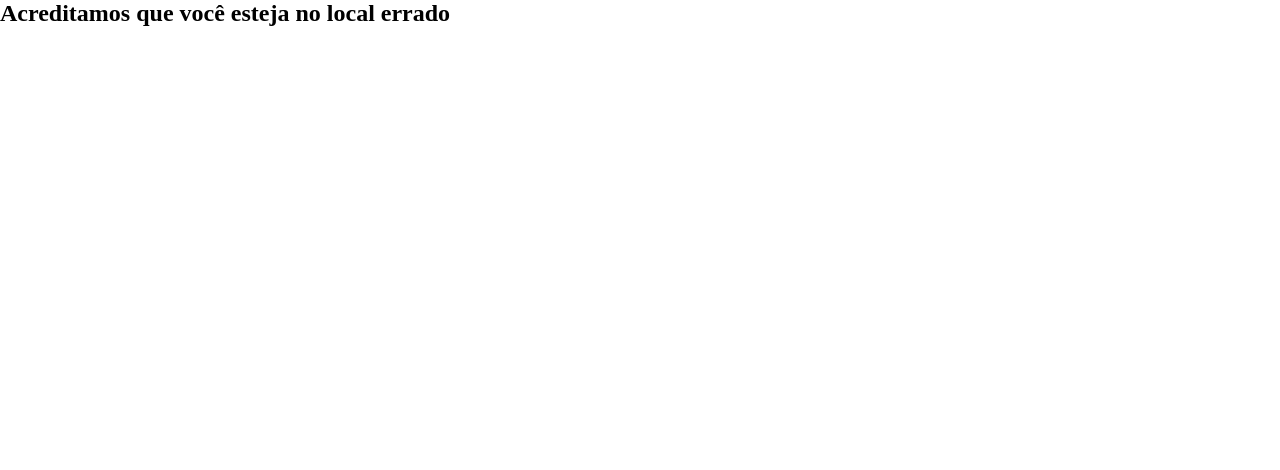
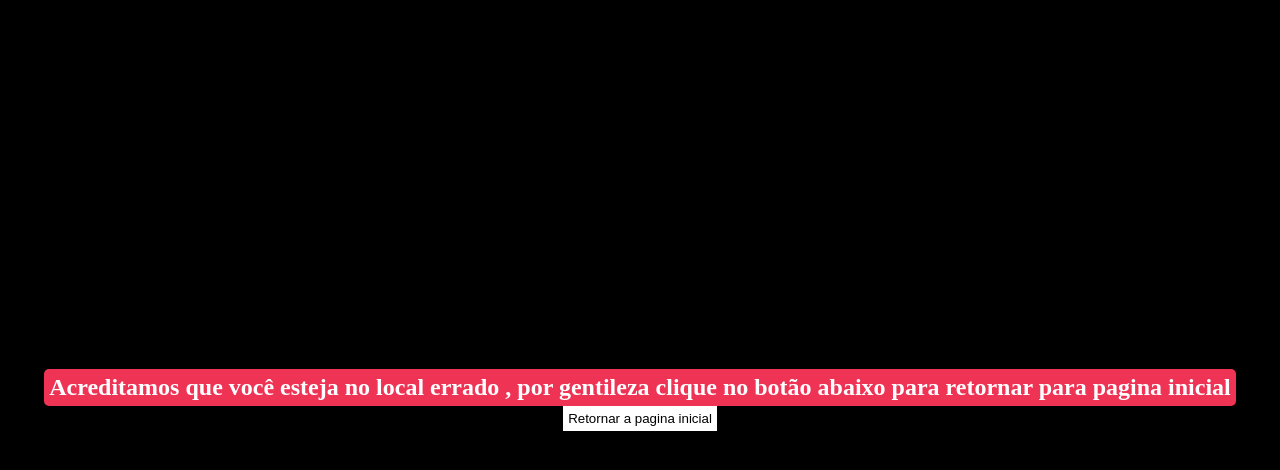
Before and after one commit to samuelrms/sustainability-un-optimization, a React (Create React App) app: page /404-not-found in a window 1280 px wide. Shown: the top 470 px of the page. Built offline with nearby package versions, Linux system fonts and the light colour scheme.

Commit message:
fix: Adjustment in the structuring of the container and button component and on page 404

```diff
--- a/src/app/pages/Error/Error.tsx
+++ b/src/app/pages/Error/Error.tsx
@@ -1,14 +1,22 @@
 import React from "react";
+import { useNavigate } from "react-router-dom";
+import { Button } from "../../shared/components";
 import { ContainerError } from "./styled";
 
 export const Error = () => {
+  const navigation = useNavigate();
+
+  const handleClick = () => {
+    navigation("/");
+  };
+
   return (
     <ContainerError>
       <h1>
-        Acreditamos que você esteja no local errado
-        {/* , por gentileza clique no
-        botão abaixo para retornar para pagina inicial */}
+        Acreditamos que você esteja no local errado , por gentileza clique no
+        botão abaixo para retornar para pagina inicial
       </h1>
+      <Button onClick={handleClick}>Retornar a pagina inicial</Button>
     </ContainerError>
   );
 };
--- a/src/app/pages/Error/styled.ts
+++ b/src/app/pages/Error/styled.ts
@@ -7,8 +7,10 @@ export const ContainerError = styled(Container)`
   height: 100vh;
   display: flex;
   text-align: center;
+  flex-direction: column;
+  align-items: center;
+  justify-content: center;
   h1 {
-    margin: auto;
     color: #fff;
     background: #e35;
     border-radius: 5px;
--- a/src/app/shared/components/Button/Button.tsx
+++ b/src/app/shared/components/Button/Button.tsx
@@ -2,9 +2,14 @@ import React from "react";
 import { ButtonDefault } from "./styled";
 
 interface InterfaceButtonProps {
-  children?: React.ReactNode;
+  type?: "button" | "submit" | "reset" | undefined;
+  onClick: () => void;
+  children: React.ReactNode;
 }
 
-export const Button: React.FC<InterfaceButtonProps> = ({ children }) => {
-  return <ButtonDefault>{children}</ButtonDefault>;
+export const Button: React.FC<InterfaceButtonProps> = ({
+  children,
+  onClick,
+}) => {
+  return <ButtonDefault onClick={onClick}>{children}</ButtonDefault>;
 };
--- a/src/app/shared/components/Button/styled.ts
+++ b/src/app/shared/components/Button/styled.ts
@@ -1,3 +1,9 @@
 import styled from "styled-components";
 
-export const ButtonDefault = styled.button``;
+export const ButtonDefault = styled.button`
+  background: #fff;
+  color: #000;
+  border: none;
+  padding: 5px;
+  cursor: pointer;
+`;
--- a/src/app/shared/components/Container/Container.tsx
+++ b/src/app/shared/components/Container/Container.tsx
@@ -5,6 +5,9 @@ interface InterfaceContainerProps {
   children?: React.ReactNode;
 }
 
-export const Container: React.FC<InterfaceContainerProps> = ({ children }) => {
-  return <ContainerDefault>{children}</ContainerDefault>;
+export const Container: React.FC<InterfaceContainerProps> = ({
+  children,
+  ...restProps
+}) => {
+  return <ContainerDefault {...restProps}>{children}</ContainerDefault>;
 };
```
